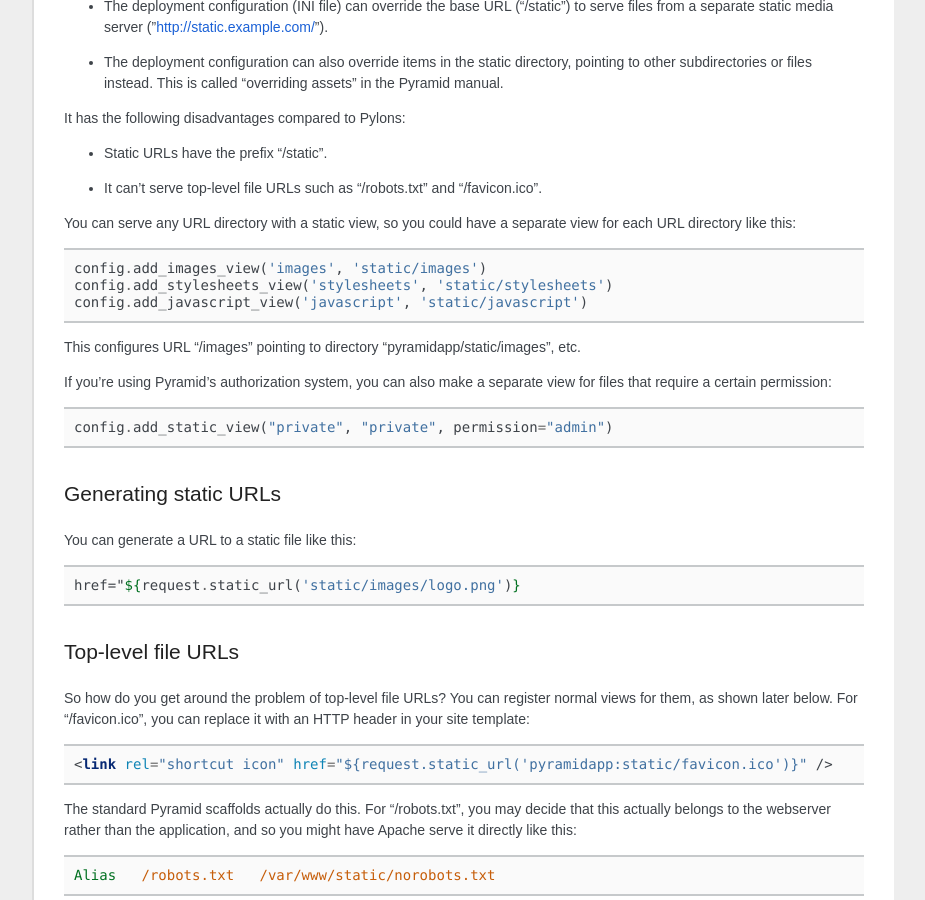
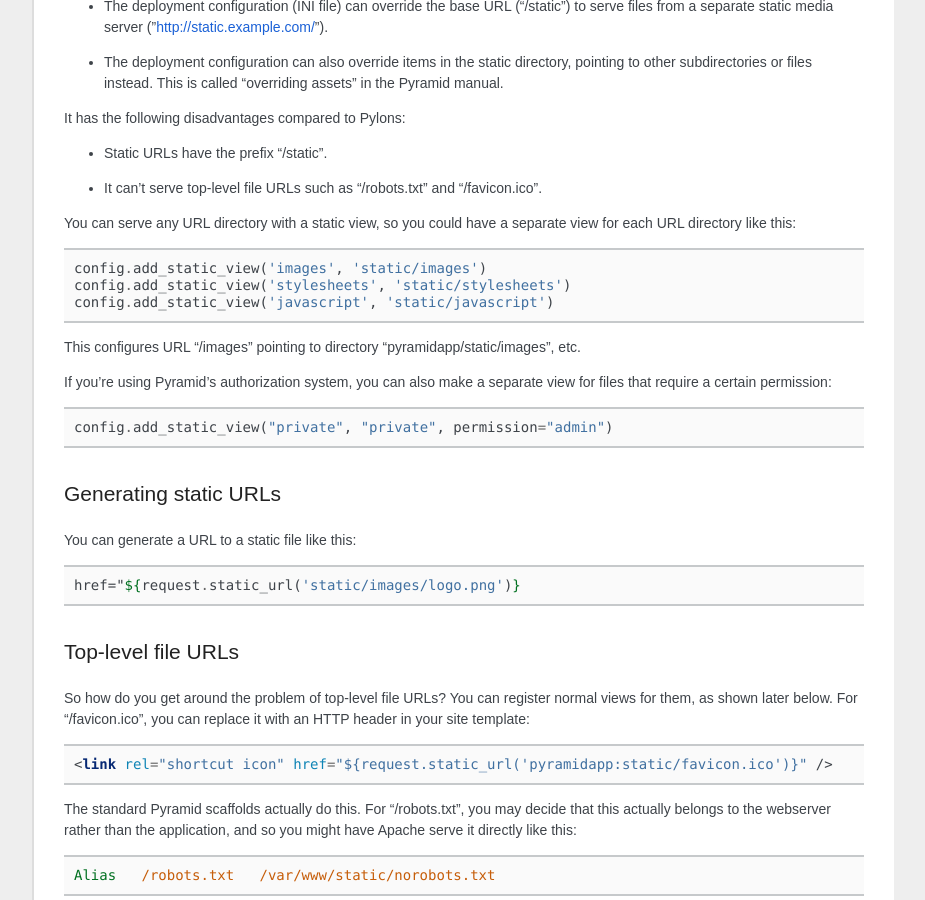
Before and after one commit to Pylons/pyramid_cookbook, a Sphinx documentation site: the page built from docs/pylons/static.rst, in a window 1280 px wide and 900 px high, scrolled down 713 px. Shown: the whole window, without its empty margins (198-1123 px from the left). Built offline with Sphinx 7.4.7, drawn with Linux system fonts in a browser that asks for light colours; some web fonts are replaced.

Commit message:
Fix misuse of config mentioned in Pylons/pyramid#1890.

```diff
--- a/docs/pylons/static.rst
+++ b/docs/pylons/static.rst
@@ -49,9 +49,9 @@
 You can serve any URL directory with a static view, so you could have a
 separate view for each URL directory like this::
 
-    config.add_images_view('images', 'static/images')
-    config.add_stylesheets_view('stylesheets', 'static/stylesheets')
-    config.add_javascript_view('javascript', 'static/javascript')
+    config.add_static_view('images', 'static/images')
+    config.add_static_view('stylesheets', 'static/stylesheets')
+    config.add_static_view('javascript', 'static/javascript')
 
 This configures URL "/images" pointing to directory "pyramidapp/static/images",
 etc.
```
